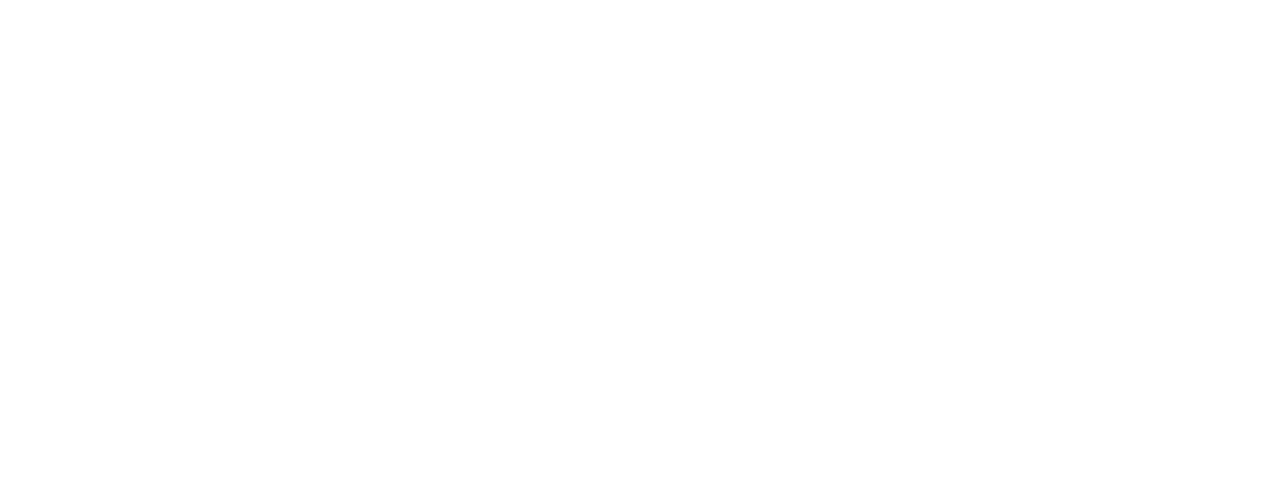
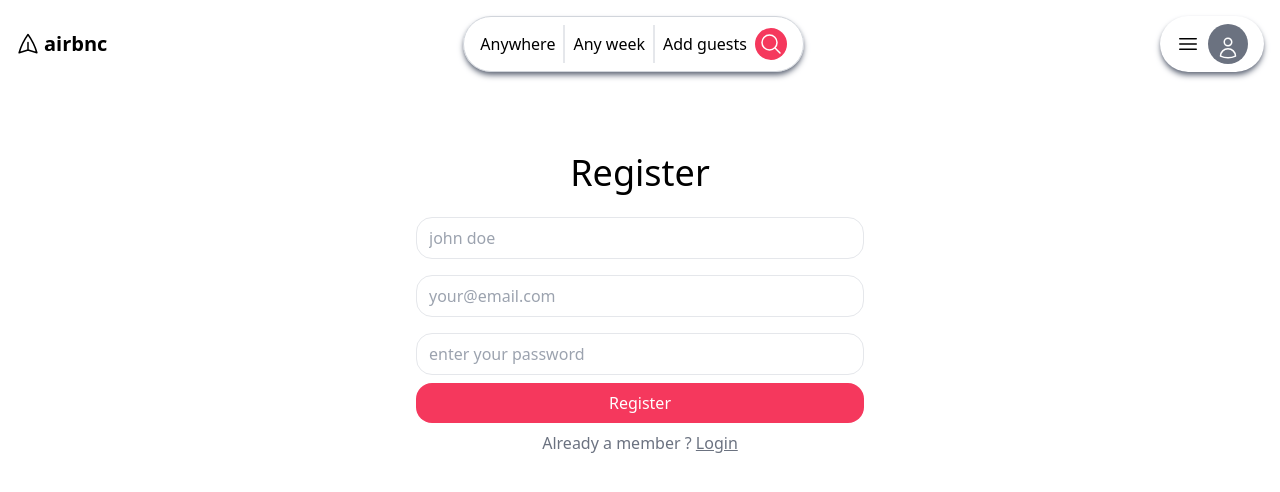
Before and after one commit to Ayuuup/booking-app, a React (Vite) app in the folder client/: page /register in a window 1280 px wide. Before the commit this address had no page. Shown: the top 492 px of the page. Built offline with nearby package versions, Linux system fonts and the light colour scheme.

Commit message:
added registration form

```diff
--- a/client/src/App.jsx
+++ b/client/src/App.jsx
@@ -1,6 +1,7 @@
 import Layout from './Layout'
 import IndexPage from './pages/IndexPage'
 import LoginPage from './pages/LoginPage'
+import RegisterPage from './pages/RegisterPage'
 import {Routes,Route} from 'react-router-dom'
 function App() {
 
@@ -9,6 +10,7 @@
       <Route path='/' element={<Layout></Layout>}>
       <Route index element={<IndexPage></IndexPage>}></Route>
       <Route path="/login" element={<LoginPage></LoginPage>}></Route>
+      <Route path='/register' element={<RegisterPage></RegisterPage>}></Route>
       </Route>
 
     </Routes>
--- /dev/null
+++ b/client/src/pages/RegisterPage.jsx
@@ -0,0 +1,21 @@
+import React from 'react'
+import { Link } from 'react-router-dom'
+
+const RegisterPage = () => {
+  return (
+    <div className='mt-4 grow flex items-center justify-center'>
+      <div className='mb-64'>
+        <h1 className='text-4xl text-center mb-4'>Register</h1>
+        <form className='max-w-md mx-auto '>
+            <input type="text" placeholder='john doe' />
+          <input type="email" placeholder='your@email.com'/>
+          <input type="password" placeholder='enter your password' />
+          <button className='primary'>Register</button>
+          <div className='text-center py-2 text-gray-500'> Already a member ?  <Link className=' underline' to="/login">Login</Link></div>
+        </form>
+      </div>
+    </div>
+  )
+}
+
+export default RegisterPage
```
